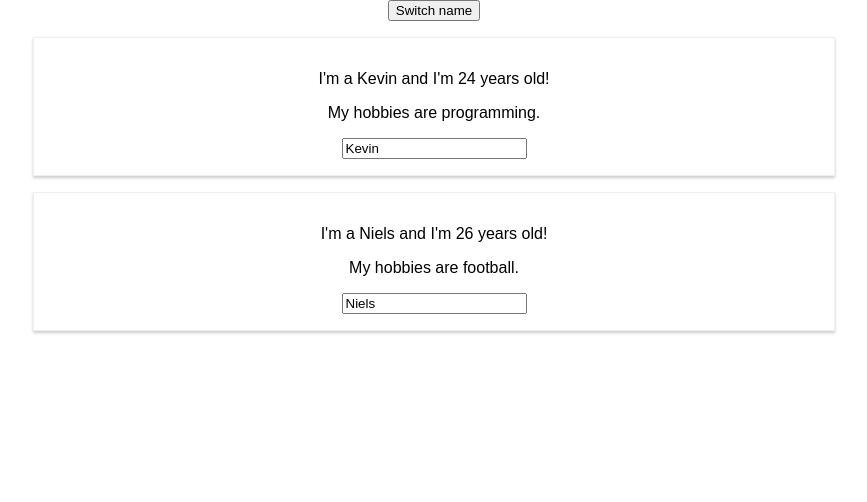
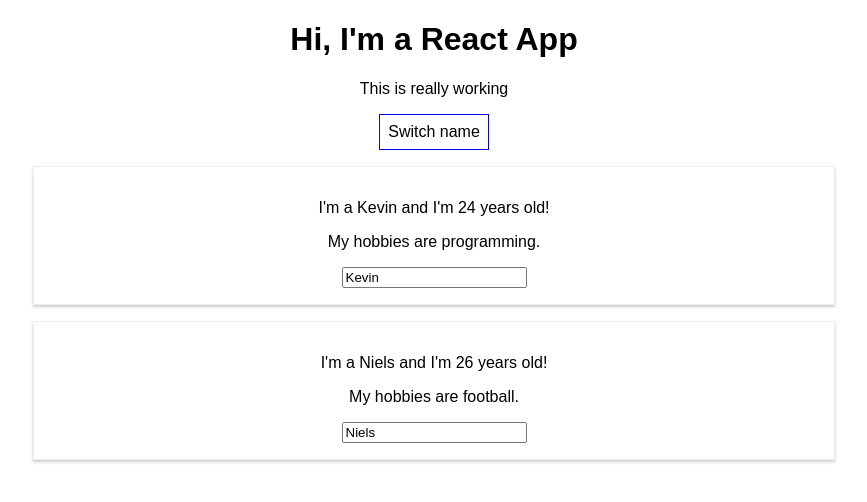
Before and after one commit to Morniee/react-complete-guide, a React (Create React App) app: page / in a window 1280 px wide. Shown: the top 502 px of the page, without its empty margins (206-1073 px from the left). Built offline with nearby package versions, Linux system fonts and the light colour scheme.

Commit message:
Inline styling

```diff
--- a/src/App.js
+++ b/src/App.js
@@ -47,8 +47,21 @@ class App extends Component {
   }
 
   render() {
-    return (<div className="App">
-      <button onClick={this.switchNameHandler.bind(this, "Sergej")}>Switch name</button>
+    const style = {
+      backgroundColor: 'white',
+      font: 'inherit',
+      border: '1px solid blue',
+      padding: '8px',
+      cursor: 'pointer'
+    }
+
+    return (
+      <div className="App">
+        <h1> Hi, I'm a React App</h1>
+        <p> This is really working</p>
+        <button
+          onClick={this.switchNameHandler.bind(this, "Sergej")}
+          style={style}>Switch name</button>
         <Person
           name={this.state.persons[0].name}
           age={this.state.persons[0].age}
```
Lines whose indentation alone changed are shown as unchanged.
